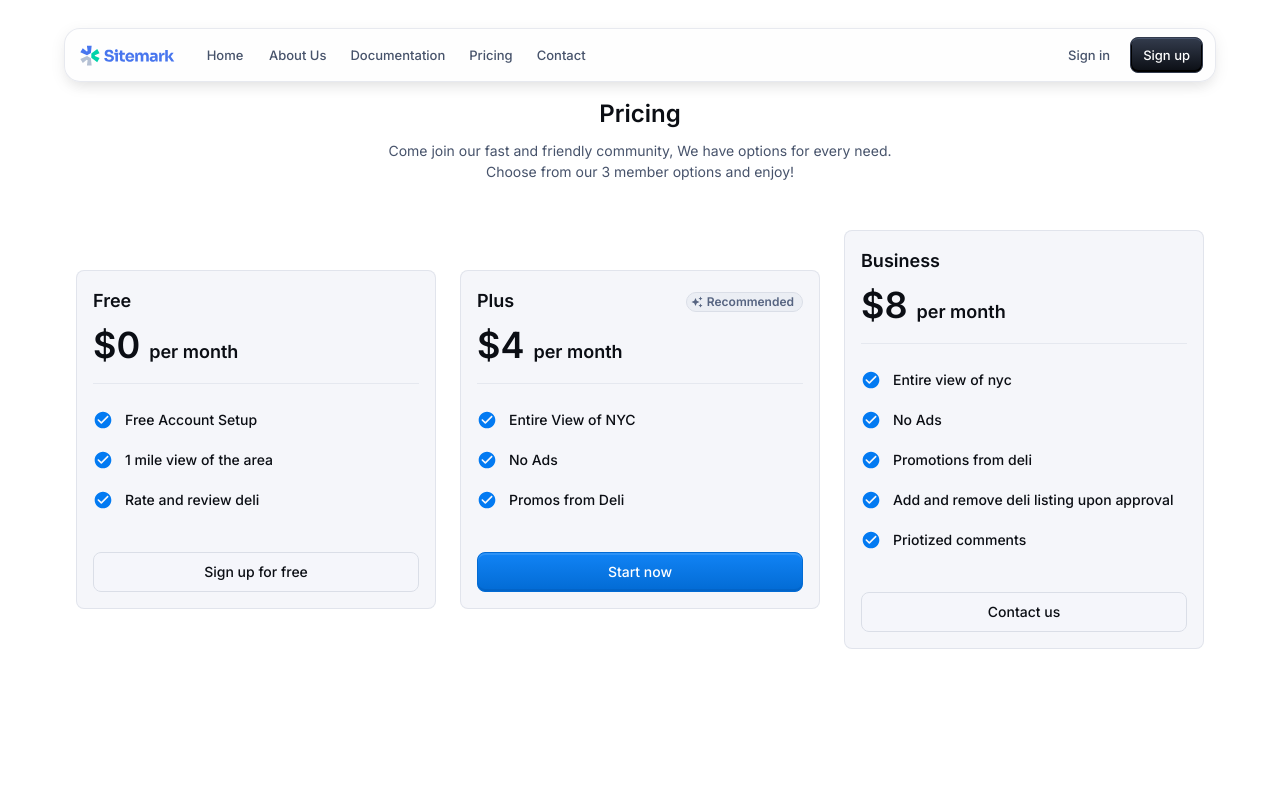
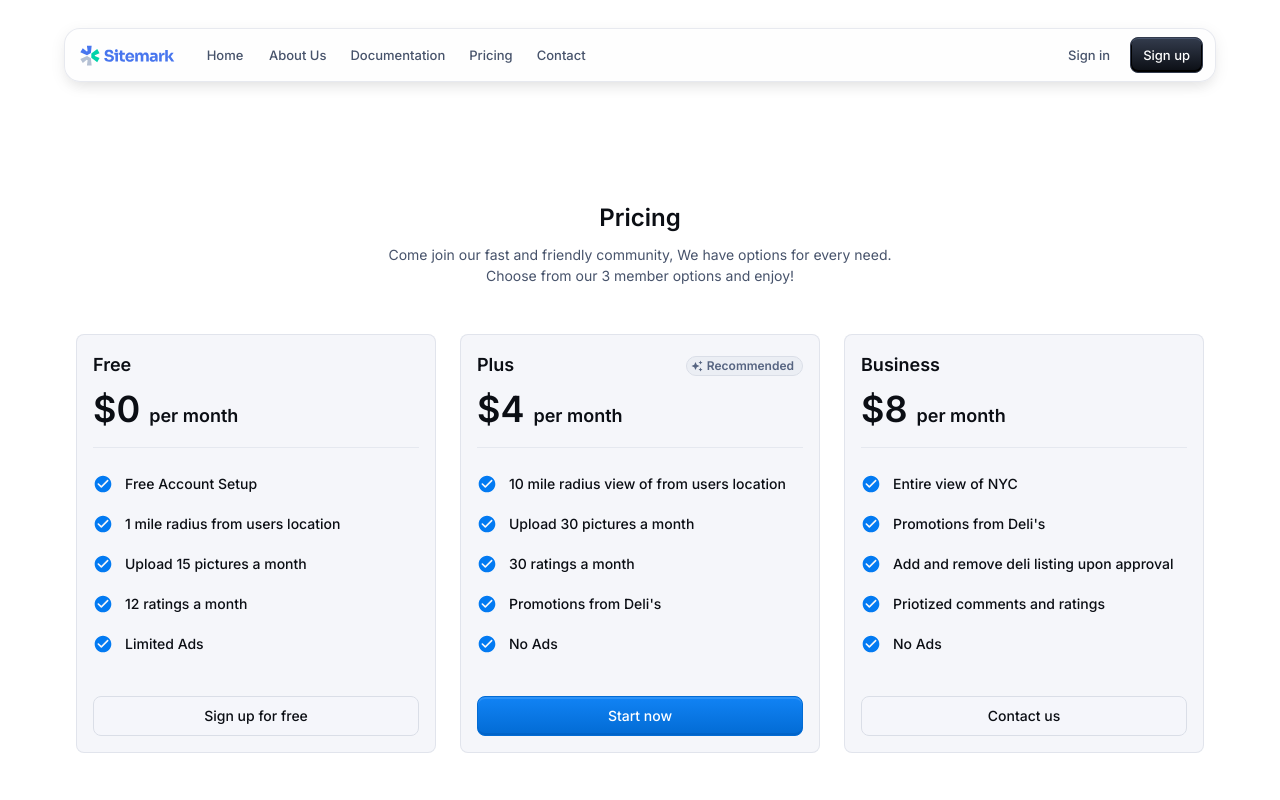
Before and after one commit to datasheng/csc33600-repo-sk-warriors, a Next.js app: page /pricing in a window 1280 px wide. Shown: the top 800 px of the page. Built offline with nearby package versions, Linux system fonts and the light colour scheme; what @stackframe/stack would draw is missing.

Commit message:
Pricing page complete

```diff
--- a/app/pricing/page.js
+++ b/app/pricing/page.js
@@ -6,6 +6,7 @@ import Footer from "../home-page/components/Footer";
 import AppTheme from "../shared-theme/AppTheme";
 import CheckCircleRoundedIcon from "@mui/icons-material/CheckCircleRounded";
 import AutoAwesomeIcon from "@mui/icons-material/AutoAwesome";
+import Link from "next/link";
 
 const tiers = [
   {
@@ -13,8 +14,10 @@ const tiers = [
     price: "0",
     description: [
       "Free Account Setup",
-      "1 mile view of the area",
-      "Rate and review deli",
+      "1 mile radius from users location",
+      "Upload 15 pictures a month",
+      "12 ratings a month",
+      "Limited Ads"
     ],
     buttonText: "Sign up for free",
     buttonVariant: "outlined",
@@ -24,7 +27,13 @@ const tiers = [
     title: "Plus",
     subheader: "Recommended",
     price: "4",
-    description: ["Entire View of NYC", "No Ads", "Promos from Deli"],
+    description: [
+      "10 mile radius view of from users location",
+      "Upload 30 pictures a month",
+      "30 ratings a month",
+      "Promotions from Deli's",
+      "No Ads",
+    ],
     buttonText: "Start now",
     buttonVariant: "contained",
     buttonColor: "secondary",
@@ -33,11 +42,11 @@ const tiers = [
     title: "Business",
     price: "8",
     description: [
-      "Entire view of nyc",
-      "No Ads",
-      "Promotions from deli",
+      "Entire view of NYC",
+      "Promotions from Deli's",
       "Add and remove deli listing upon approval",
-      "Priotized comments",
+      "Priotized comments and ratings",
+      "No Ads"
     ],
     buttonText: "Contact us",
     buttonVariant: "outlined",
@@ -52,12 +61,13 @@ export default function Pricing() {
       <Container
         id="pricing"
         sx={{
-          pt: { xs: 4, sm: 12 },
+          pt: { xs: 17, sm: 25 },
           pb: { xs: 8, sm: 16 },
           display: "flex",
           flexDirection: "column",
           alignItems: "center",
           gap: { xs: 3, sm: 6 },
+          textAlign: "center"
         }}
       >
         {/* Section Heading */}
```
